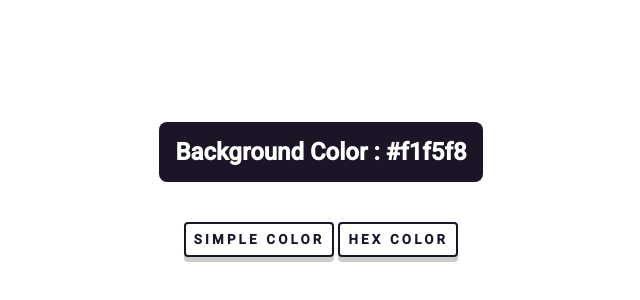
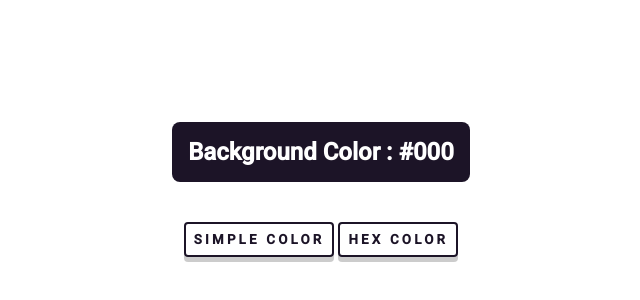
Before and after one commit to friskycodeur/color-flipper, a plain HTML site: page index.html in a window 1280 px wide. Shown: the part 204-504 px from the top of the page, without its empty margins (319-959 px from the left). Drawn offline with Linux system fonts and the light colour scheme.

Commit message:
Fix : Removed wrong hex color text

```diff
--- a/index.html
+++ b/index.html
@@ -10,7 +10,7 @@
 </head>
 <body>
     <div class="container">
-        <h2>Background Color : <span class="color">#f1f5f8</span></h2>
+        <h2>Background Color : <span class="color">#000</span></h2>
         <button class="btn" id="num-btn">Simple Color</button>
         <button class="btn" id="hex-btn">Hex Color</button>
     </div>
```
